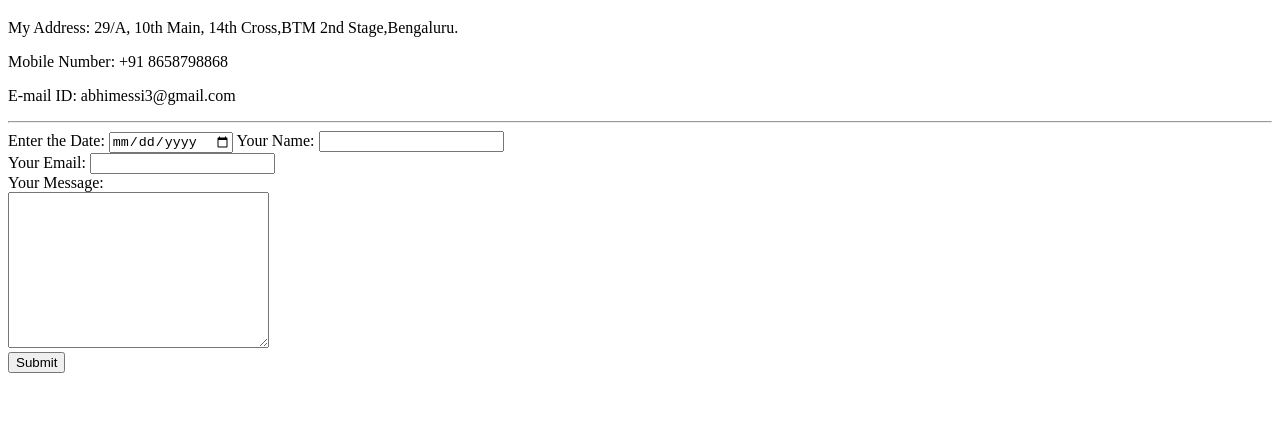
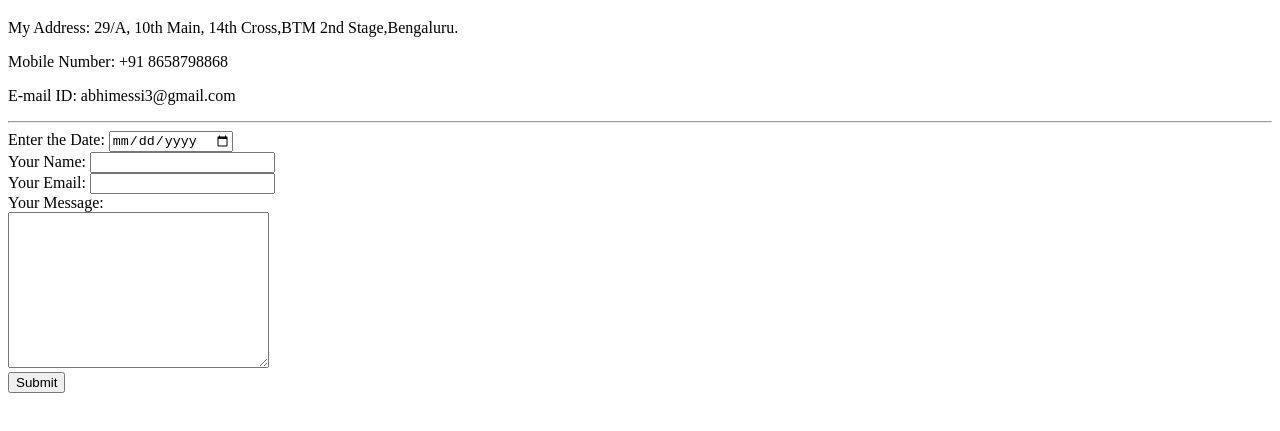
Before and after one commit to AbhishekJha1007/cv, a plain HTML site: page contact-me.html in a window 1280 px wide. Shown: the part 61-492 px from the top of the page. Drawn offline with Linux system fonts and the light colour scheme.

Commit message:
Update contact-me.html

```diff
--- a/contact-me.html
+++ b/contact-me.html
@@ -13,7 +13,7 @@
 
     <form action="mailto:abhimessi3@gmail.com" method="post" enctype="text/plain">
         <label for="start"> Enter the Date: </label>
-        <input type="date" name="begin" placeholder="dd-mm-yyyy" value="">
+        <input type="date" name="begin" placeholder="dd-mm-yyyy" value=""><br>
         <label>Your Name:</label>
         <input type="text" name="Your Name"><br>
         <label>Your Email:</label>
```
